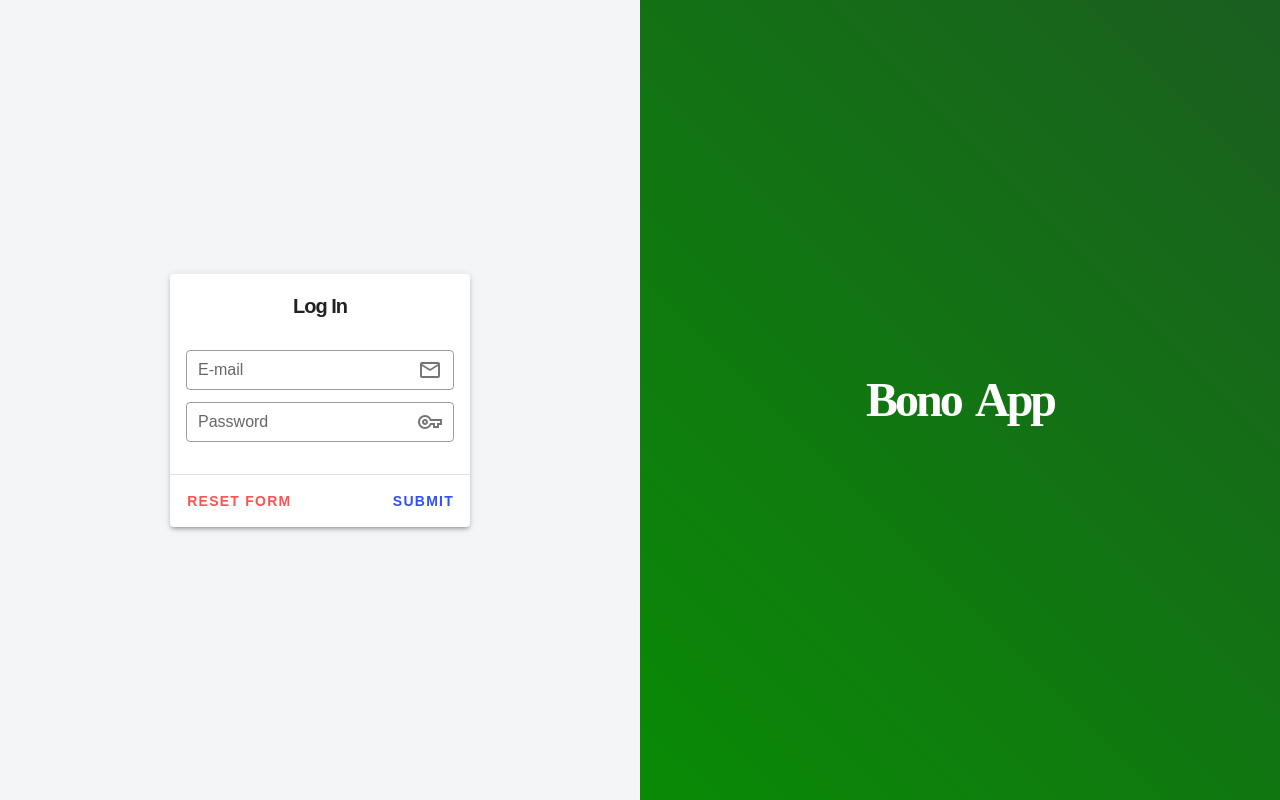
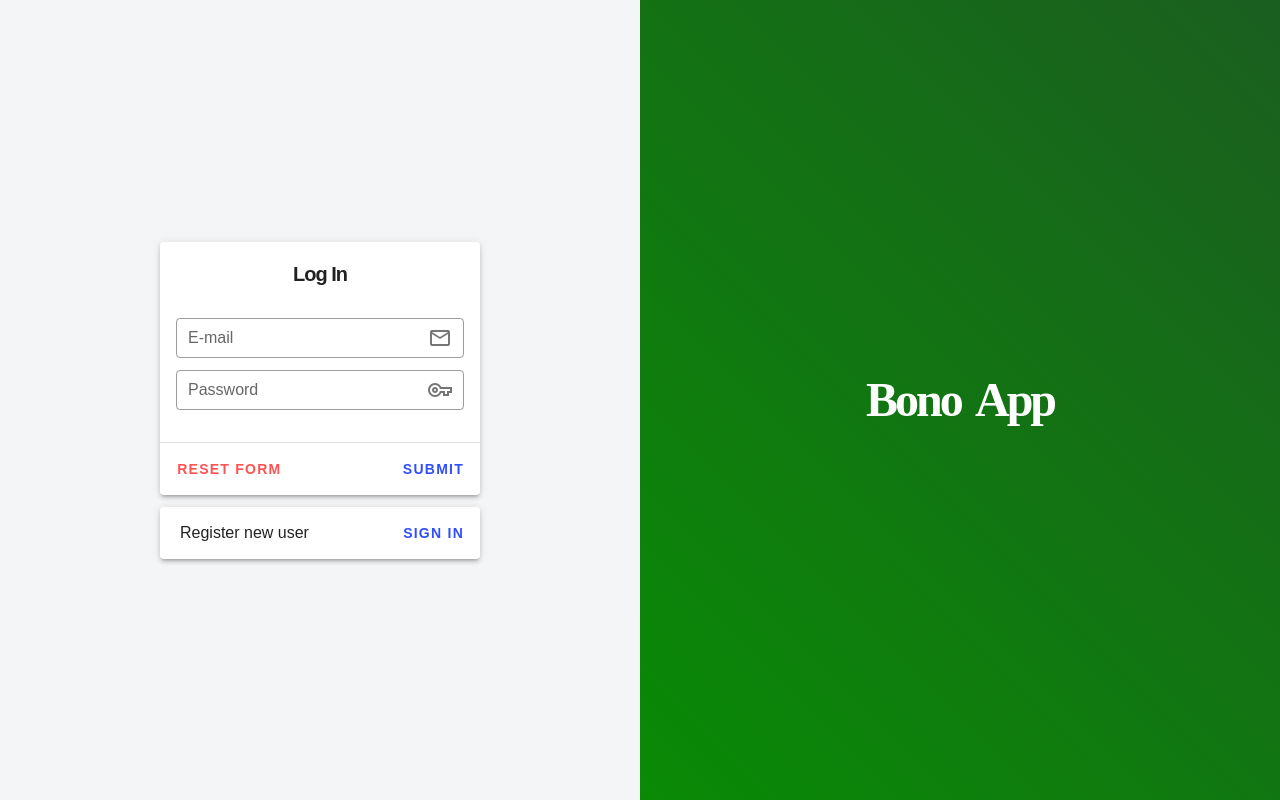
Before and after one commit to Bono-App/BonoApp-frontend, a Vue app: page /login in a window 1280 px wide. Built offline with nearby package versions, Linux system fonts and the light colour scheme.

Commit message:
style: added card sign in

```diff
--- a/src/views/LogInView.vue
+++ b/src/views/LogInView.vue
@@ -1,12 +1,12 @@
 <template>
   <div class="login">
     <div class="d-flex align-center mx-auto" id="sample">
-      <div class="d-flex justify-center sample2">
+      <div class="d-flex  justify-center sample2">
+        <div class="d-flex flex-column">
           <v-hover>
             <template v-slot:default="{ hover }">
-              <v-card width="300" :class="`elevation-${hover ? 24 : 3}`" class="transition-swing">
+              <v-card width="320" :class="`elevation-${hover ? 24 : 3}`" class="transition-swing">
                 <v-card-title class="justify-center font-weight-black mb-1 pb-2" id="title-login">Log In</v-card-title>
-
                 <v-card-text class="py-4">
                   <v-form ref="form" lazy-validation>
                     <v-text-field
@@ -48,9 +48,7 @@
                     </v-text-field>
                   </v-form>
                 </v-card-text>
-
                 <v-divider></v-divider>
-
                 <v-card-actions>
                   <v-btn color="error"
                         class="font-weight-bold"
@@ -68,6 +66,19 @@
               </v-card>
             </template>
           </v-hover>
+          <v-hover>
+            <template v-slot:default="{ hover }">
+              <v-card width="320" :class="`elevation-${hover ? 24 : 3}`" class="transition-swing mt-3">
+                <v-card-actions class="pl-5">
+                  Register new user
+                  <v-spacer></v-spacer>
+                  <v-btn text class="font-weight-bold"
+                      color="indigo accent-4" to="/signin">Sign in</v-btn>
+                </v-card-actions>
+              </v-card>
+            </template>
+          </v-hover>
+        </div>
       </div>
       <div class="d-flex align-center justify-center sample3">
         <h1 class="title-app my-0">Bono App</h1>
```
Lines whose indentation alone changed are shown as unchanged.
